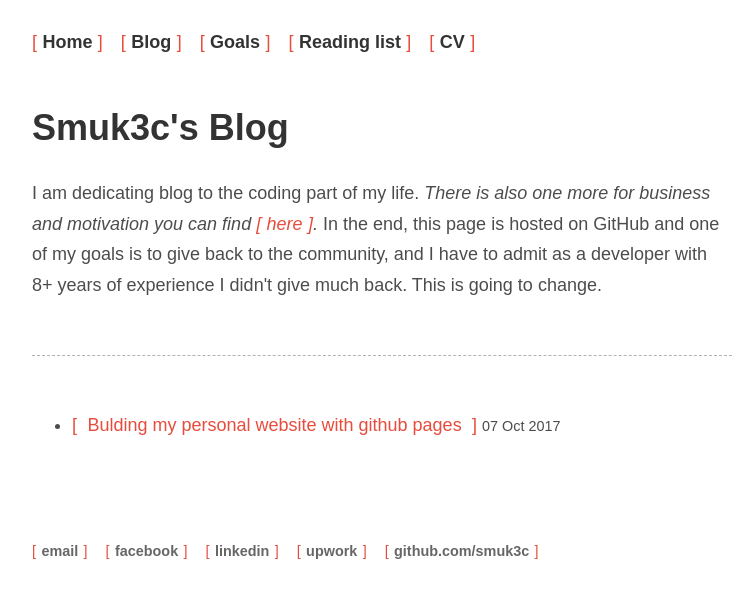
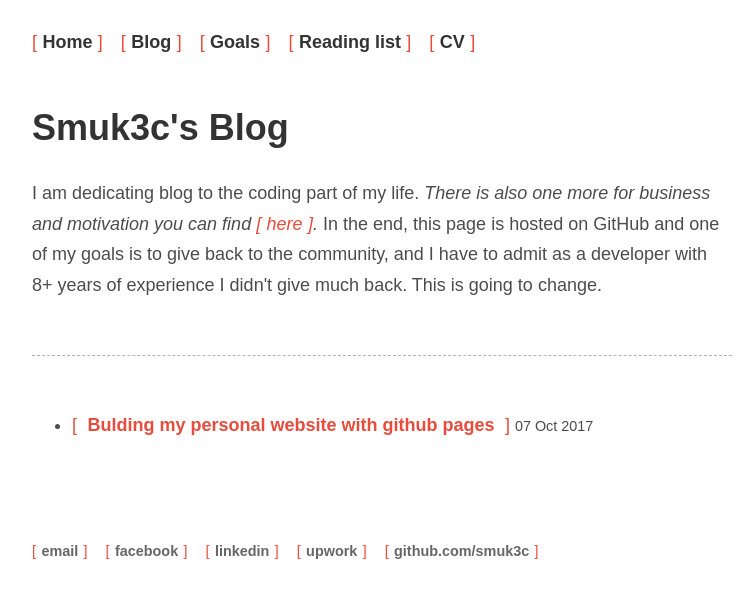
Before and after one commit to smuk3c/smuk3c.github.io, a Jekyll site: the page built from blog/index.html, in a window 1280 px wide. Shown: the top 598 px of the page, without its empty margins (258-1008 px from the left). Built offline with Jekyll 4.4.1, drawn with Linux system fonts in a browser that asks for light colours; nearby versions of some CDN libraries.

Commit message:
Adding bold title for blog posts

```diff
--- a/blog/index.html
+++ b/blog/index.html
@@ -9,7 +9,7 @@ title: Smuk3c's Blog
     {% for post in site.posts %}
       <li>
         <a href="{{ post.url }}" title="{{ post.title }}">
-            {{ post.title }}
+            <strong>{{ post.title }}</strong>
         </a>
         <small>{{ post.date | date_to_string }}</small>
       </li>
```
